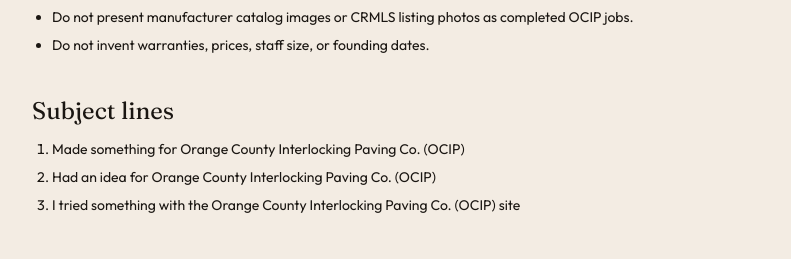
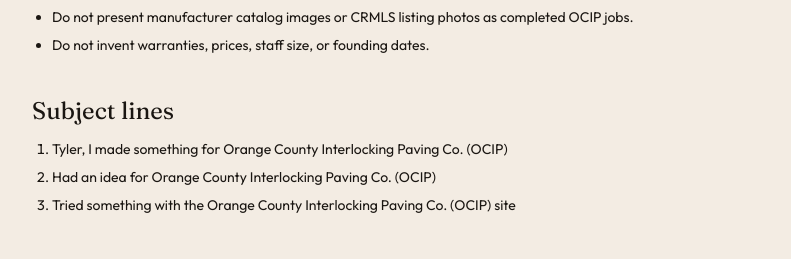
Before and after one commit to Novenworks/OCIP-Demo, a Next.js app: page /outreach in a window 1280 px wide. Shown: the part 1600-1859 px from the top of the page, without its empty margins (244-1035 px from the left). Built offline with nearby package versions, Linux system fonts and the light colour scheme.

Commit message:
Humanize outreach email copy in Vincent voice

```diff
--- a/app/outreach/page.tsx
+++ b/app/outreach/page.tsx
@@ -130,10 +130,10 @@ export default function OutreachPage() {
       <section className="mt-10">
         <h2 className="font-display text-2xl">Subject lines</h2>
         <ol className="mt-3 list-decimal space-y-2 pl-5 text-sm">
-            <li>Made something for Orange County Interlocking Paving Co. (OCIP)</li>
-            <li>Had an idea for Orange County Interlocking Paving Co. (OCIP)</li>
-            <li>I tried something with the Orange County Interlocking Paving Co. (OCIP) site</li>
-          </ol>
+          <li>Tyler, I made something for Orange County Interlocking Paving Co. (OCIP)</li>
+          <li>Had an idea for Orange County Interlocking Paving Co. (OCIP)</li>
+          <li>Tried something with the Orange County Interlocking Paving Co. (OCIP) site</li>
+        </ol>
       </section>
 
       <section className="mt-10 text-sm leading-relaxed">
```
